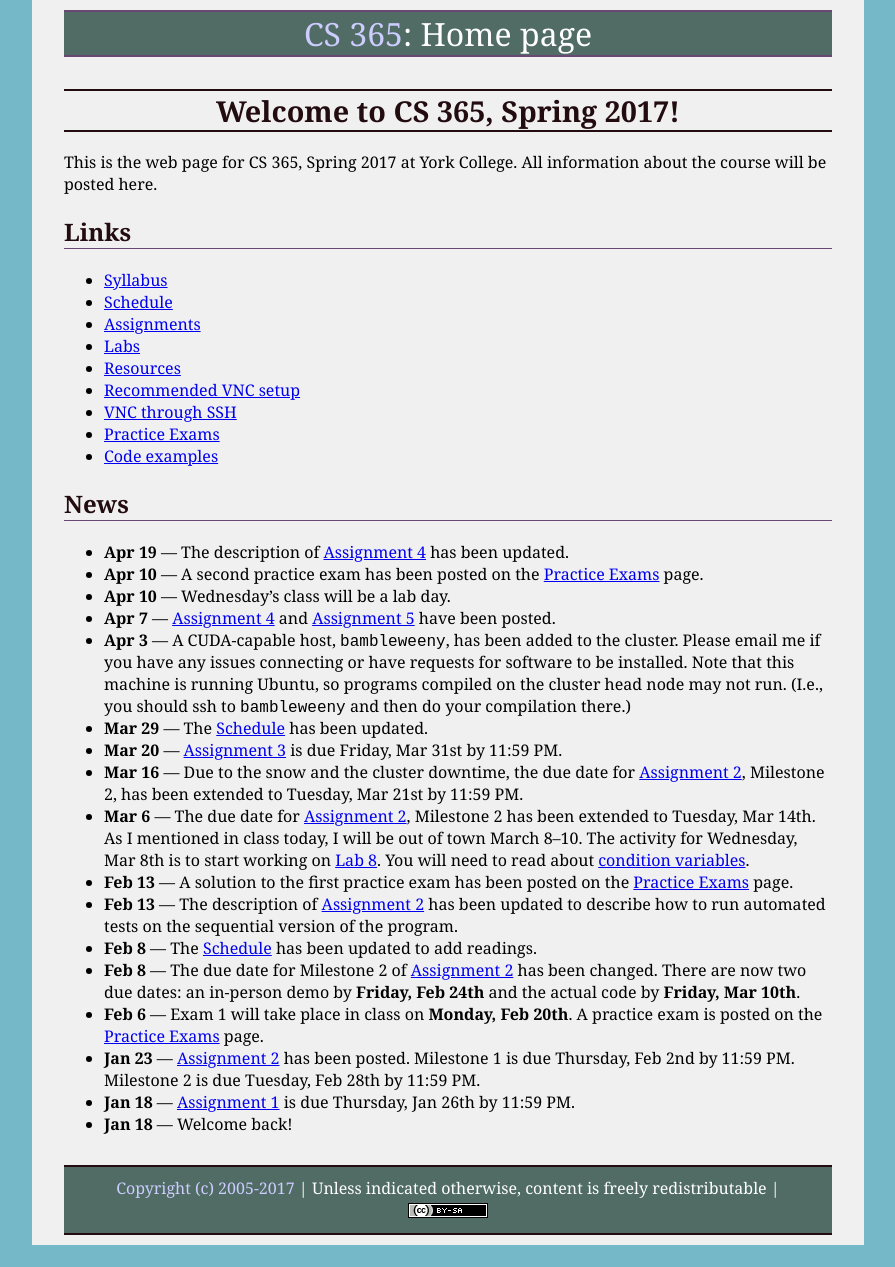
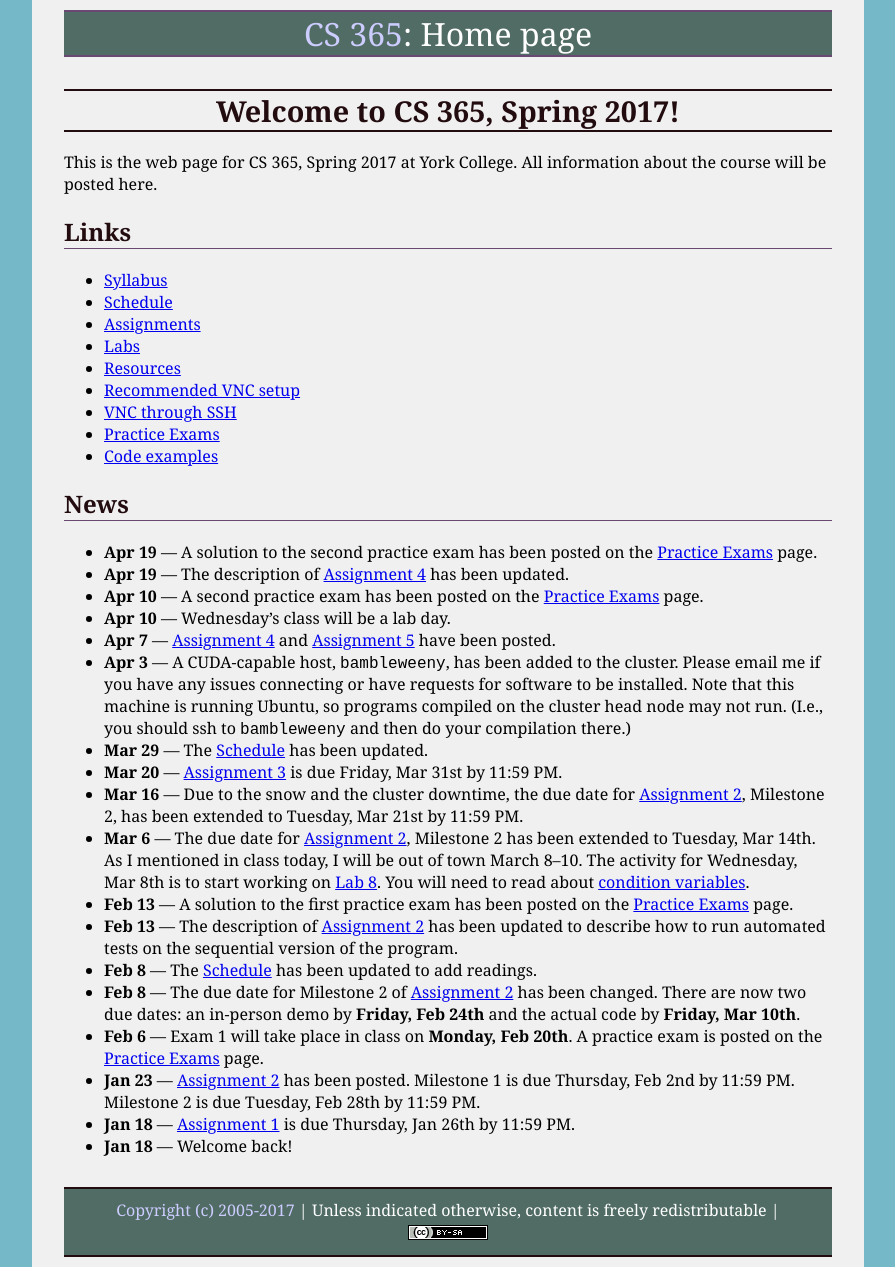
Before and after one commit to ycpcs/cs365-spring2017, a Jekyll site: the page built from index.md, in a window 1280 px wide. Shown: the whole page, without its empty margins (192-1087 px from the left). Built offline with Jekyll 4.4.1, drawn with Linux system fonts in a browser that asks for light colours; before the commit the page ends 1245 px from its top, so only the background shows below that.

Commit message:
post solution to practice exam

```diff
--- a/index.md
+++ b/index.md
@@ -21,6 +21,7 @@ This is the web page for CS 365, Spring 2017 at York College.  All information a
 
 ## News
 
+* **Apr 19** &mdash; A solution to the second practice exam has been posted on the [Practice Exams](practice/index.html) page.
 * **Apr 19** &mdash; The description of [Assignment 4](assign/assign04.html) has been updated.
 * **Apr 10** &mdash; A second practice exam has been posted on the [Practice Exams](practice/index.html) page.
  * **Apr 10** &mdash; Wednesday's class will be a lab day.
```
Also changed, not shown: practice/index.md (+2 -0 lines), 1 other file.
